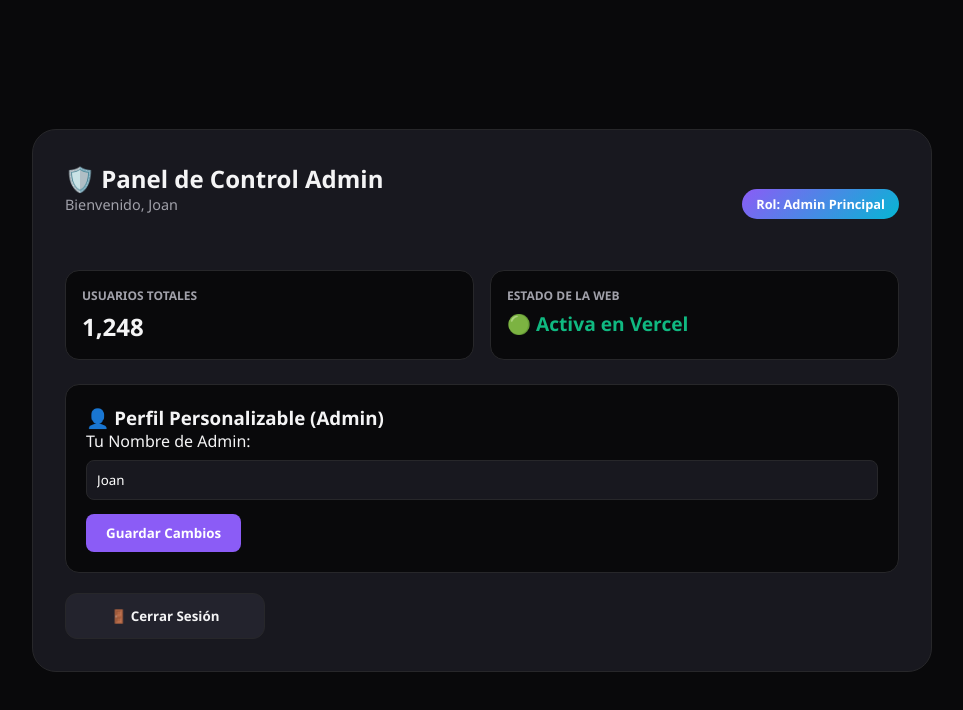
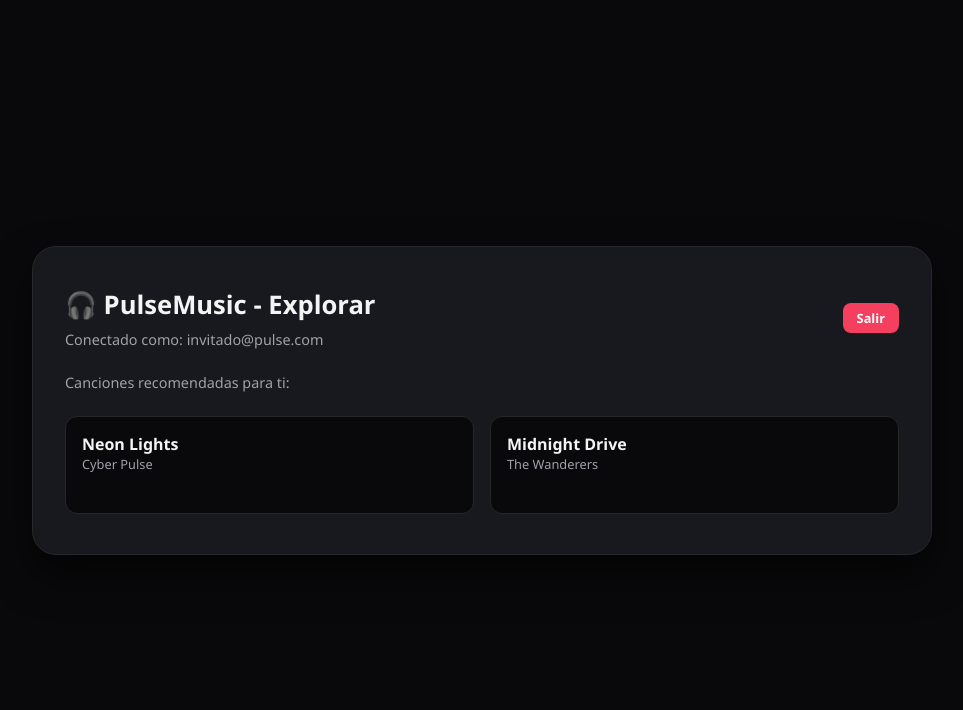
Before and after one commit to lxh-yoan/pulse-music, a plain HTML site: page index.html in a window 1280 px wide. Both pictures are taken after a click on the button "👤 Entrar como Invitado". Shown: the whole page, without its empty margins (158-1121 px from the left). Drawn offline with Linux system fonts and the light colour scheme.

Commit message:
index.html

```diff
--- a/index.html
+++ b/index.html
@@ -3,7 +3,7 @@
 <head>
   <meta charset="UTF-8" />
   <meta name="viewport" content="width=device-width, initial-scale=1.0" />
-  <title>PulseMusic — Acceso y Panel</title>
+  <title>PulseMusic — Acceso Seguro y Panel</title>
   <style>
     :root {
       --bg-main: #09090b;
@@ -14,29 +14,34 @@
       --text-muted: #a1a1aa;
       --border: #27272a;
       --success: #10b981;
+      --danger: #f43f5e;
     }
 
     * { box-sizing: border-box; margin: 0; padding: 0; font-family: 'Segoe UI', system-ui, sans-serif; }
     body { background-color: var(--bg-main); color: var(--text-main); min-height: 100vh; display: grid; place-items: center; padding: 20px; }
 
-    /* Pantalla de Login */
-    .login-container {
+    /* Pantallas */
+    .screen { display: none; width: 100%; max-width: 450px; }
+    .screen.active { display: block; }
+
+    .card {
       background-color: var(--bg-card);
       border: 1px solid var(--border);
       border-radius: 24px;
       padding: 40px 32px;
-      width: 100%;
-      max-width: 400px;
       box-shadow: 0 20px 40px rgba(0,0,0,0.6);
       text-align: center;
     }
+
     .logo-icon {
       width: 54px; height: 54px; border-radius: 16px;
       background: linear-gradient(135deg, var(--accent), var(--accent-secondary));
       display: grid; place-items: center; font-size: 1.6rem; margin: 0 auto 20px;
     }
+
     h1 { font-size: 1.6rem; font-weight: 800; margin-bottom: 8px; }
-    p { color: var(--text-muted); font-size: 0.9rem; margin-bottom: 32px; }
+    p { color: var(--text-muted); font-size: 0.9rem; margin-bottom: 24px; }
+
     .login-options { display: flex; flex-direction: column; gap: 14px; }
     .btn-auth {
       display: flex; align-items: center; justify-content: center; gap: 12px;
@@ -46,87 +51,165 @@
     .btn-auth:hover { background-color: #2f2f3d; transform: translateY(-2px); }
     .btn-google { background-color: #ffffff; color: #000000; border-color: #ffffff; }
 
-    /* Panel de Admin (Oculto por defecto hasta iniciar sesión) */
-    .admin-panel {
-      display: none;
-      width: 100%;
-      max-width: 900px;
-      background-color: var(--bg-card);
-      border: 1px solid var(--border);
-      border-radius: 24px;
-      padding: 32px;
-    }
+    /* Panel de Admin Ampliado */
+    #adminPanel { max-width: 900px; text-align: left; }
     .admin-header { display: flex; justify-content: space-between; align-items: center; margin-bottom: 24px; flex-wrap: wrap; gap: 10px; }
     .admin-badge { background: linear-gradient(135deg, var(--accent), var(--accent-secondary)); color: white; padding: 6px 14px; border-radius: 999px; font-size: 0.8rem; font-weight: 700; }
+
     .stats-grid { display: grid; grid-template-columns: repeat(auto-fit, minmax(200px, 1fr)); gap: 16px; margin-bottom: 24px; }
     .stat-card { background-color: var(--bg-main); border: 1px solid var(--border); padding: 16px; border-radius: 14px; }
     .stat-card h3 { font-size: 0.75rem; color: var(--text-muted); text-transform: uppercase; margin-bottom: 6px; }
     .stat-card .value { font-size: 1.5rem; font-weight: 800; }
-    .profile-box { background-color: var(--bg-main); border: 1px solid var(--border); padding: 20px; border-radius: 14px; margin-top: 20px; }
-    .profile-box input { width: 100%; padding: 10px; margin-top: 8px; margin-bottom: 14px; background: var(--bg-card); border: 1px solid var(--border); color: white; border-radius: 8px; }
-    .btn-save { background: var(--accent); color: white; border: none; padding: 10px 20px; border-radius: 8px; font-weight: 700; cursor: pointer; }
+
+    .section-box { background-color: var(--bg-main); border: 1px solid var(--border); padding: 20px; border-radius: 14px; margin-bottom: 20px; }
+    .section-box h3 { font-size: 1rem; margin-bottom: 12px; }
+
+    input { width: 100%; padding: 10px 14px; margin-top: 6px; margin-bottom: 14px; background: var(--bg-card); border: 1px solid var(--border); color: white; border-radius: 8px; outline: none; }
+    .btn-action { background: var(--accent); color: white; border: none; padding: 10px 20px; border-radius: 8px; font-weight: 700; cursor: pointer; }
+    .btn-action:hover { opacity: 0.9; }
+
+    /* App de Música (Para usuarios normales) */
+    #musicApp { max-width: 900px; text-align: left; }
+    .track-grid { display: grid; grid-template-columns: repeat(auto-fit, minmax(200px, 1fr)); gap: 16px; margin-top: 16px; }
+    .track-card { background: var(--bg-main); border: 1px solid var(--border); padding: 16px; border-radius: 12px; }
   </style>
 </head>
 <body>
 
-  <!-- PANTALLA DE INICIO DE SESIÓN -->
-  <div id="loginScreen" class="login-container">
+  <!-- 1. PANTALLA DE INICIO DE SESIÓN -->
+  <div id="screenLogin" class="screen active">
+    <div class="card">
       <div class="logo-icon">🎵</div>
       <h1>PulseMusic</h1>
       <p>Inicia sesión para continuar</p>
+
       <div class="login-options">
-      <button class="btn-auth btn-google" onclick="entrar('Google')">Continuar con Google</button>
-      <button class="btn-auth" onclick="entrar('Gmail')">✉️ Continuar con Gmail</button>
-      <button class="btn-auth" onclick="entrar('Invitado')">👤 Entrar como Invitado</button>
+        <button class="btn-auth btn-google" onclick="simularLogin('google')">Continuar con Google</button>
+        <button class="btn-auth" onclick="simularLogin('gmail')">✉️ Continuar con Gmail</button>
+        <button class="btn-auth" onclick="simularLogin('invitado')">👤 Entrar como Invitado</button>
+      </div>
     </div>
   </div>
 
-  <!-- PANEL DE ADMINISTRADOR (EXCLUSIVO JOAN) -->
-  <div id="adminPanel" class="admin-panel">
+  <!-- 2. PANEL DE ADMINISTRADOR (SOLO PARA JOAN / ADMINS) -->
+  <div id="adminPanel" class="screen">
+    <div class="card" style="text-align: left;">
       <div class="admin-header">
         <div>
-        <h2>🛡️ Panel de Control Admin</h2>
-        <p style="color: var(--text-muted);">Bienvenido, Joan</p>
+          <h1>🛡️ Panel de Control Admin</h1>
+          <p id="adminWelcomeMsg" style="margin: 0; color: var(--text-muted);">Propietario verificado</p>
         </div>
-      <div class="admin-badge">Rol: Admin Principal</div>
+        <div class="admin-badge">Rango: Admin Principal</div>
       </div>
 
       <div class="stats-grid">
         <div class="stat-card">
-        <h3>Usuarios Totales</h3>
+          <h3>Usuarios Registrados</h3>
           <div class="value">1,248</div>
         </div>
         <div class="stat-card">
-        <h3>Estado de la Web</h3>
-        <div class="value" style="color: var(--success); font-size: 1.2rem;">🟢 Activa en Vercel</div>
+          <h3>Estado del Sitio</h3>
+          <div class="value" style="color: var(--success); font-size: 1.2rem;">🟢 En Línea</div>
         </div>
       </div>
 
-    <div class="profile-box">
-      <h3>👤 Perfil Personalizable (Admin)</h3>
-      <label>Tu Nombre de Admin:</label>
-      <input type="text" id="userName" value="Joan">
-      <button class="btn-save" onclick="guardar()">Guardar Cambios</button>
+      <div class="section-box">
+        <h3>⚙️ Gestionar Roles de Administrador</h3>
+        <p style="font-size: 0.85rem; color: var(--text-muted); margin-bottom: 10px;">Ingresa el correo de un usuario para otorgarle privilegios de administrador:</p>
+        <label>Correo del usuario:</label>
+        <input type="email" id="newAdminEmail" placeholder="usuario@correo.com">
+        <button class="btn-action" onclick="darAdmin()">Asignar Rango Admin</button>
       </div>
 
-    <button class="btn-auth" style="margin-top: 20px; max-width: 200px;" onclick="cerrarSesion()">🚪 Cerrar Sesión</button>
+      <div class="section-box">
+        <h3>👤 Tu Perfil Personalizable</h3>
+        <label>Tu Nombre:</label>
+        <input type="text" id="adminName" value="Joan">
+        <button class="btn-action" onclick="guardarPerfil()">Guardar Cambios</button>
+      </div>
+
+      <button class="btn-auth" style="max-width: 180px; margin-top: 10px;" onclick="cerrarSesion()">🚪 Cerrar Sesión</button>
+    </div>
+  </div>
+
+  <!-- 3. APP DE MÚSICA (PARA USUARIOS / INVITADOS) -->
+  <div id="musicApp" class="screen">
+    <div class="card" style="text-align: left;">
+      <div class="admin-header">
+        <div>
+          <h1>🎧 PulseMusic - Explorar</h1>
+          <p id="userWelcomeMsg" style="margin: 0; color: var(--text-muted);">Disfruta de tu música</p>
+        </div>
+        <button class="btn-action" style="background: var(--danger); padding: 6px 14px; font-size: 0.8rem;" onclick="cerrarSesion()">Salir</button>
+      </div>
+
+      <p>Canciones recomendadas para ti:</p>
+      <div class="track-grid">
+        <div class="track-card">
+          <h4>Neon Lights</h4>
+          <p style="font-size: 0.8rem; color: var(--text-muted);">Cyber Pulse</p>
+        </div>
+        <div class="track-card">
+          <h4>Midnight Drive</h4>
+          <p style="font-size: 0.8rem; color: var(--text-muted);">The Wanderers</p>
+        </div>
+      </div>
+    </div>
   </div>
 
   <script>
-    function entrar(metodo) {
-      alert("¡Acceso exitoso con " + metodo + "!");
-      document.getElementById('loginScreen').style.display = 'none';
-      document.getElementById('adminPanel').style.display = 'block';
+    // DEFINE AQUÍ TU CORREO DE DUEÑO (ADMIN PRINCIPAL)
+    const CORREO_OWNER = "joan@admin.com";
+
+    // Lista temporal de correos que también son admins (puedes agregar más aquí)
+    let adminsAdicionales = ["ayudante@admin.com"];
+
+    function simularLogin(tipo) {
+      let correoSimulado = "";
+
+      if(tipo === 'google' || tipo === 'gmail') {
+        // Para pruebas desde el celular: si escribes tu correo o usas el botón, validamos
+        correoSimulado = prompt("Ingresa tu correo electrónico para iniciar sesión:", "joan@admin.com");
+      } else {
+        correoSimulado = "invitado@pulse.com";
       }
 
-    function guardar() {
-      const nombre = document.getElementById('userName').value;
-      alert("¡Perfil actualizado con éxito para " + nombre + "!");
+      if(!correoSimulado) return;
+
+      // Ocultar login
+      document.getElementById('screenLogin').classList.remove('active');
+
+      // Verificar si es Admin o Propietario
+      if(correoSimulado.toLowerCase() === CORREO_OWNER.toLowerCase() || adminsAdicionales.includes(correoSimulado.toLowerCase())) {
+        document.getElementById('adminPanel').classList.add('active');
+        document.getElementById('adminWelcomeMsg').innerText = "Sesión activa: " + correoSimulado;
+      } else {
+        // Usuario normal o invitado -> directo a la app de música
+        document.getElementById('musicApp').classList.add('active');
+        document.getElementById('userWelcomeMsg').innerText = "Conectado como: " + correoSimulado;
+      }
+    }
+
+    function darAdmin() {
+      const email = document.getElementById('newAdminEmail').value;
+      if(email) {
+        adminsAdicionales.push(email.toLowerCase());
+        alert("¡Listo, Joan! Ahora el usuario " + email + " tiene rango de administrador.");
+        document.getElementById('newAdminEmail').value = "";
+      } else {
+        alert("Por favor ingresa un correo válido.");
+      }
+    }
+
+    function guardarPerfil() {
+      const nombre = document.getElementById('adminName').value;
+      alert("¡Perfil actualizado con éxito, " + nombre + "!");
     }
 
     function cerrarSesion() {
-      document.getElementById('adminPanel').style.display = 'none';
-      document.getElementById('loginScreen').style.display = 'block';
+      document.getElementById('adminPanel').classList.remove('active');
+      document.getElementById('musicApp').classList.remove('active');
+      document.getElementById('screenLogin').classList.add('active');
     }
   </script>
 
```
Lines whose indentation alone changed are shown as unchanged.
